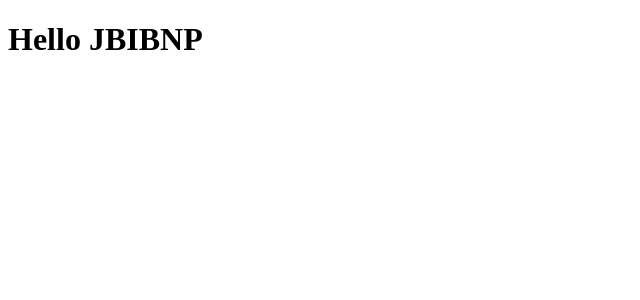
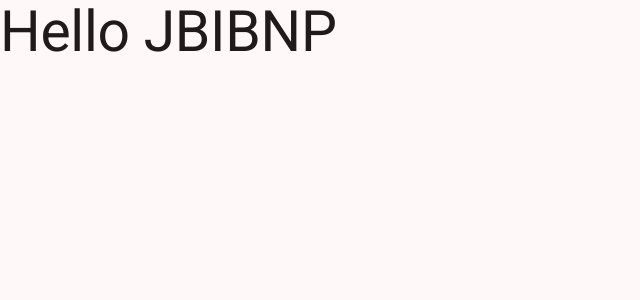
Before and after one commit to ev45ive/jbi-bnp-angular, an Angular app: page / in a window 1280 px wide. Shown: the top 300 px of the page, without its empty margins (0-640 px from the left). Built offline with nearby package versions, Linux system fonts and the light colour scheme.

Commit message:
angular material

```diff
--- a/angular.json
+++ b/angular.json
@@ -39,6 +39,7 @@
               }
             ],
             "styles": [
+              "@angular/material/prebuilt-themes/rose-red.css",
               "src/styles.scss"
             ],
             "scripts": [],
@@ -103,6 +104,7 @@
               }
             ],
             "styles": [
+              "@angular/material/prebuilt-themes/rose-red.css",
               "src/styles.scss"
             ],
             "scripts": []
--- a/package.json
+++ b/package.json
@@ -12,10 +12,12 @@
   "private": true,
   "dependencies": {
     "@angular/animations": "^18.0.0",
+    "@angular/cdk": "^18.0.6",
     "@angular/common": "^18.0.0",
     "@angular/compiler": "^18.0.0",
     "@angular/core": "^18.0.0",
     "@angular/forms": "^18.0.0",
+    "@angular/material": "^18.0.6",
     "@angular/platform-browser": "^18.0.0",
     "@angular/platform-browser-dynamic": "^18.0.0",
     "@angular/platform-server": "^18.0.0",
--- a/src/app/app.component.ts
+++ b/src/app/app.component.ts
@@ -2,7 +2,8 @@ import { Component } from '@angular/core';
 
 @Component({
   selector: 'app-root, .pancakes[topping=banana]',
-  templateUrl: './app.component.html',
+  // templateUrl: './app.component.html',
+  template: `<h1>Hello {{title.toLocaleUpperCase()}}</h1>`,
   styleUrl: './app.component.scss'
 })
 export class AppComponent {
--- a/src/app/app.module.ts
+++ b/src/app/app.module.ts
@@ -3,6 +3,7 @@ import { BrowserModule, provideClientHydration } from '@angular/platform-browser
 
 import { AppRoutingModule } from './app-routing.module';
 import { AppComponent } from './app.component';
+import { provideAnimationsAsync } from '@angular/platform-browser/animations/async';
 
 @NgModule({
   declarations: [
@@ -13,7 +14,8 @@ import { AppComponent } from './app.component';
     AppRoutingModule
   ],
   providers: [
-    provideClientHydration()
+    provideClientHydration(),
+    provideAnimationsAsync()
   ],
   bootstrap: [AppComponent]
 })
--- a/src/index.html
+++ b/src/index.html
@@ -6,8 +6,10 @@
   <base href="/">
   <meta name="viewport" content="width=device-width, initial-scale=1">
   <link rel="icon" type="image/x-icon" href="favicon.ico">
+  <link href="https://fonts.googleapis.com/css2?family=Roboto:wght@300;400;500&display=swap" rel="stylesheet">
+  <link href="https://fonts.googleapis.com/icon?family=Material+Icons" rel="stylesheet">
 </head>
-<body>
+<body class="mat-typography mat-app-background ">
 
   <!-- new AppComponent() -->
   <div class="pancakes" topping="banana">
--- a/src/main.ts
+++ b/src/main.ts
@@ -6,3 +6,7 @@ platformBrowserDynamic().bootstrapModule(AppModule, {
   ngZoneEventCoalescing: true
 })
   .catch(err => console.error(err));
+
+
+
+// bootstrapApplication(AppComponent);
--- a/src/styles.scss
+++ b/src/styles.scss
@@ -1 +1,4 @@
 /* You can add global styles to this file, and also import other style files */
+
+html, body { height: 100%; }
+body { margin: 0; font-family: Roboto, "Helvetica Neue", sans-serif; }
```
Also changed, not shown: 2 other files (tests, documents, lock files or other folders).
